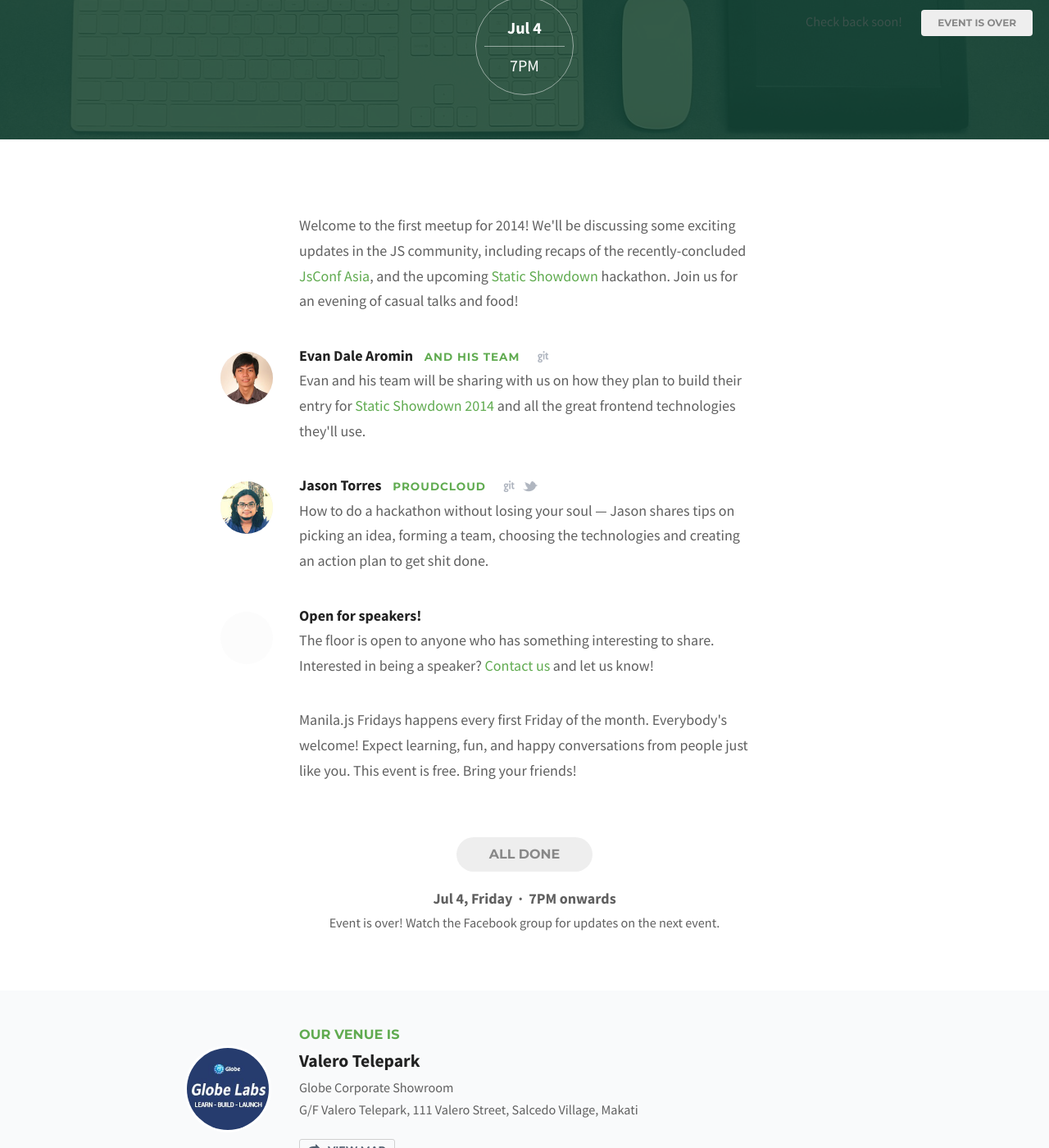
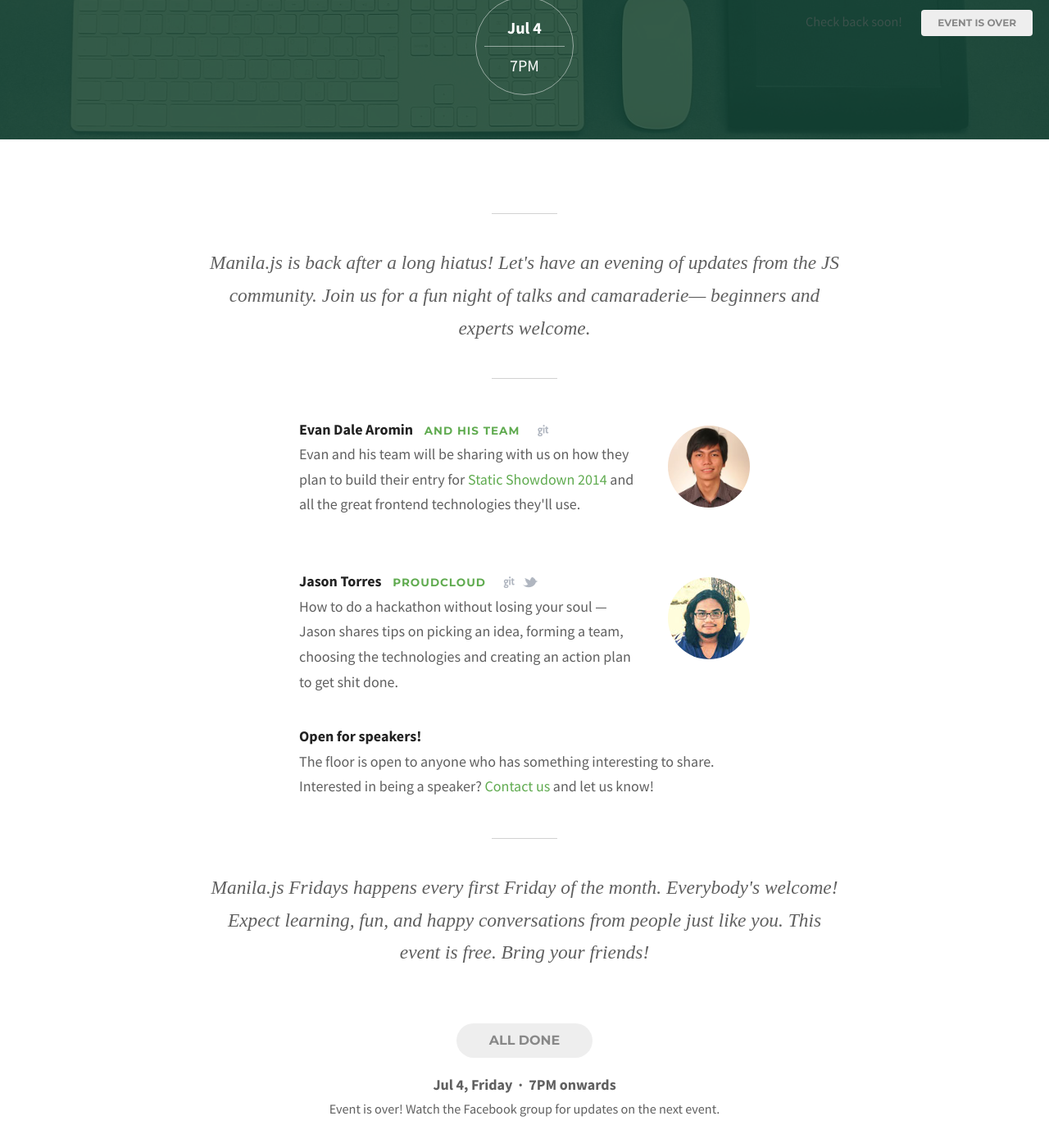
Before and after one commit to manilajs/manilajs.com, a Jekyll site: the page built from index.html, in a window 1280 px wide and 1400 px high, scrolled down 318 px. Shown: the whole window at 82% size. Built offline with Jekyll 4.4.1, drawn with Linux system fonts in a browser that asks for light colours; nearby versions of some CDN libraries; some web fonts are replaced.

Commit message:
More typographic cleanups.

```diff
--- a/_layouts/event.html
+++ b/_layouts/event.html
@@ -148,7 +148,7 @@
   <section class='section speakers'>
     <div class='in'>
       {% if page.opening %}
-      <div class="closing">
+      <div class="closing top">
         {{ page.opening }}
       </div>
       {% endif %}
@@ -200,7 +200,7 @@
         </article>
       </div>
 
-      <div class="closing">
+      <div class="closing bottom">
         <p>
         Manila.js Fridays happens every first Friday of the month.
         Everybody's welcome!
--- a/assets/style.css
+++ b/assets/style.css
@@ -1,6 +1,7 @@
 @import url(http://fonts.googleapis.com/css?family=Source+Sans+Pro:400,700);
 @import url(http://fonts.googleapis.com/css?family=Montserrat:700);
 @import url(http://fonts.googleapis.com/css?family=Electrolize:400);
+@import url(http://fonts.googleapis.com/css?family=Playfair+Display:400italic);
 
 /* ---------------------------------------------------------------------------- */
 /* Fonts */
@@ -543,21 +544,15 @@
 }
 
 .speaker .avatar {
-  width: 64px;
-  height: 64px;
-  border-radius: 35px;
-
-  background: white;
-
-  float: right;
-
-  margin: 0 0 20px 20px;
-  background: #eee;
+  margin: 20px 0;
+  position: relative;
+  text-align: center;
 }
 
 .speaker .avatar img {
-  width: 64px;
-  height: 64px;
+  display: inline-block;
+  width: 100px;
+  height: 100px;
   border-radius: 50%;
 }
 
@@ -569,9 +564,8 @@
 /* Desktop */
 @media (min-width: 768px) {
   .speaker .avatar {
-    float: left;
-    margin: 0 30px 0 -96px;
-    position: relative;
+    float: right;
+    margin: 0 0 40px 40px;
     top: 10px;
   }
 
@@ -701,9 +695,25 @@
 .content-section h3 {
   text-transform: uppercase;
   font-weight: bold;
-  font-size: 0.9em;
+  font-size: 0.8em;
+  letter-spacing: 1px;
   font-family: montserrat;
   color: #60ab50;
+}
+.content-section h3:after {
+  display: block;
+  content: '';
+  width: 40px;
+  height: 1px;
+  background: #ddd;
+  margin: 10px 0;
+  border-radius: 2px;
+}
+
+.content-section h4 {
+  font-weight: bold;
+  font-size: 1.3em;
+  color: #222;
 }
 
 .content-section h4 a:visited,
@@ -757,6 +767,7 @@
 .location .address {
   font-size: 0.9em;
   margin-bottom: 18px;
+  line-height: 1.6;
 }
 
 a.map {
@@ -775,10 +786,37 @@
   background: rgba(0, 0, 0, 0.01);
 }
 
-.location h4 {
-  font-weight: bold;
+.closing {
+  font-family: playfair display, serif;
+  font-style: italic;
   font-size: 1.1em;
-  color: #222;
+  text-align: center;
+}
+
+@media (min-width: 768px) {
+  .closing {
+    width: 140%;
+    margin-left: -20%;
+    font-size: 1.3em;
+  }
+  .closing.top {
+    margin-bottom: 2em;
+  }
+  .closing.bottom {
+    margin-top: 2em;
+  }
+
+  .closing.top:before,
+  .closing.top:after,
+  .closing.bottom:before {
+    content: '';
+    display: block;
+    margin: 40px auto;
+    width: 80px;
+    height: 1px;
+    background: #222;
+    opacity: 0.2;
+  }
 }
 
 /* -- */
--- a/index.html
+++ b/index.html
@@ -18,11 +18,9 @@
   signup: https://docs.google.com/forms/d/1NT4r3yomZN4LjsM_I936PSQPHgOACWJ9Jd_yDmBiA3c/viewform?entry.139517880&entry.338662590&entry.719358172&entry.2110990929&entry.931554153=Yes,+keep+me+updated+on+future+Manila.js+events.
 
 opening:
-  Welcome to the first meetup for 2014! We'll be discussing some exciting
-  updates in the JS community, including recaps of the recently-concluded <a
-  href="http://jsconf.asia">JsConf Asia</a>, and the upcoming <a
-  href="http://staticshowdown.com/">Static Showdown</a> hackathon. Join us for
-  an evening of casual talks and food!
+  Manila.js is back after a long hiatus! Let's have an evening of updates
+  from the JS community. Join us for a fun night of talks and camaraderie—
+  beginners and experts welcome.
 
 venue:
   name: Valero Telepark
```
